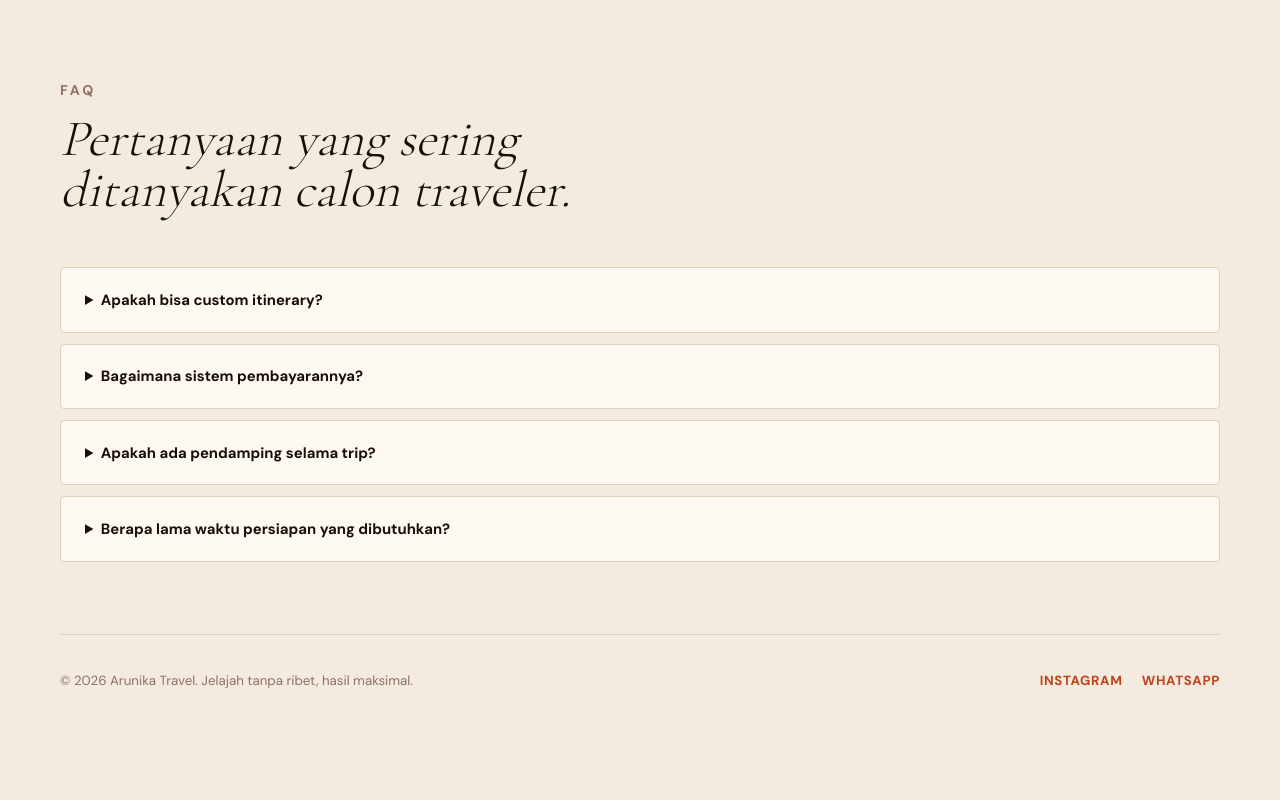
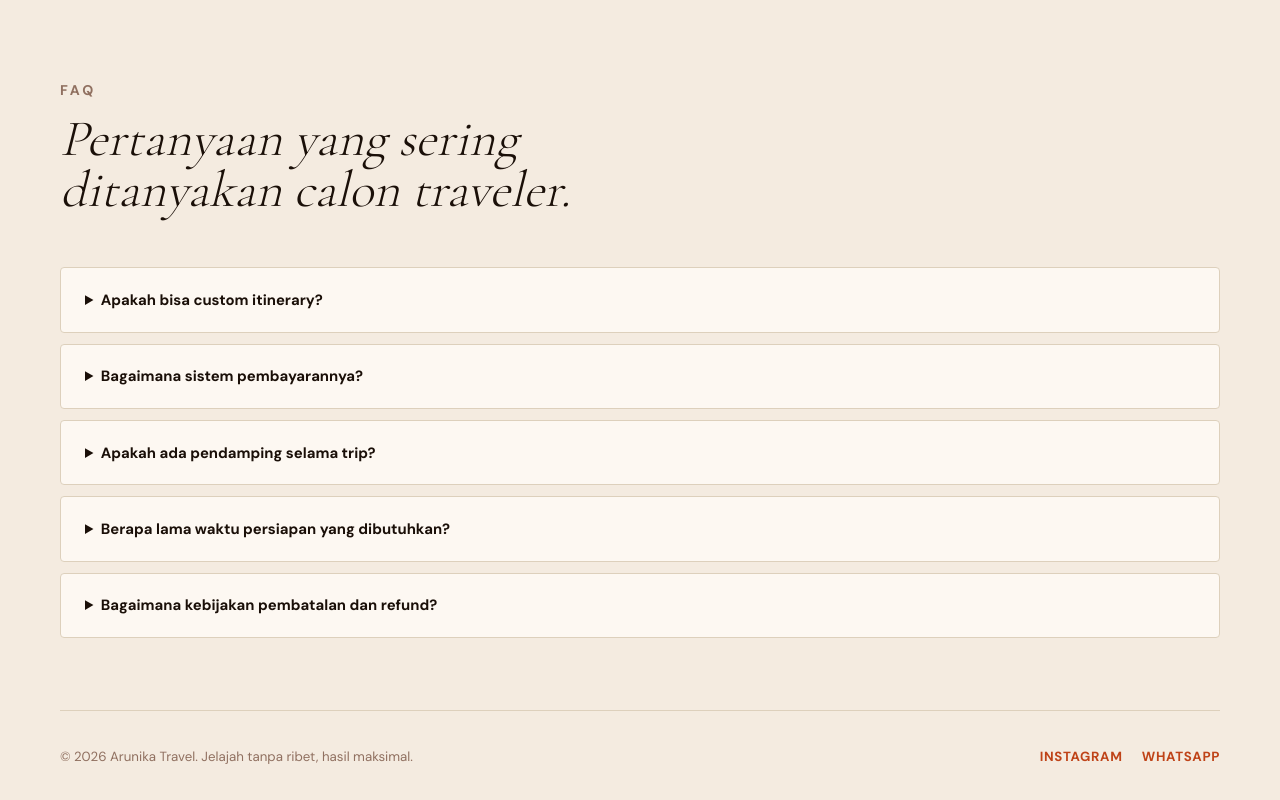
Before and after one commit to nugrahn0123/Preview-Travel-AN-Digital, a Next.js app: page / in a window 1280 px wide. Shown: the part 4434-5234 px from the top of the page. Before the commit the page ends 5176 px from the top, so only its background shows below. Built offline with nearby package versions, Linux system fonts and the light colour scheme.

Commit message:
feat: add cancellation and refund policy FAQ item

```diff
--- a/components/FAQ.tsx
+++ b/components/FAQ.tsx
@@ -19,6 +19,11 @@ const faqs = [
     a: 'Idealnya 2–4 minggu sebelum keberangkatan. Namun kami juga terbiasa menangani trip mendadak dalam 7 hari.',
     delay: '',
   },
+  {
+    q: 'Bagaimana kebijakan pembatalan dan refund?',
+    a: 'Pembatalan lebih dari 14 hari sebelum keberangkatan mendapat refund penuh DP. Kurang dari 7 hari dikenakan biaya pembatalan 50%. Kami selalu prioritaskan solusi terbaik sesuai kondisi.',
+    delay: 'delay-1',
+  },
 ]
 
 export default function FAQ() {
```
